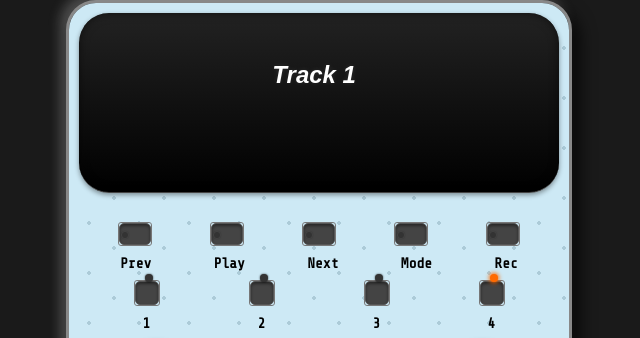
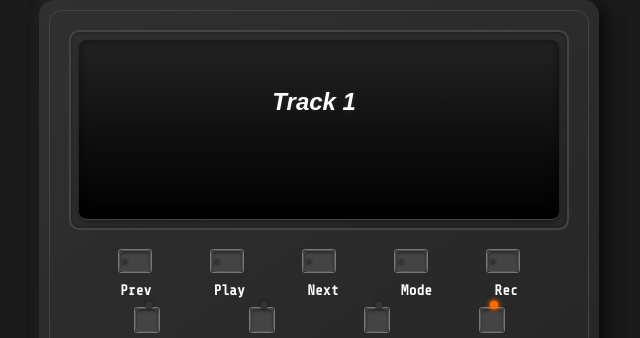
Before and after one commit to samkelisomaseko/retro-player, a plain HTML site: page index.html in a window 1280 px wide. Shown: the top 338 px of the page, without its empty margins (321-961 px from the left). Drawn offline with nearby package versions, Linux system fonts and the light colour scheme; a web font is replaced by a local one.

Commit message:
Update index.html

```diff
--- a/index.html
+++ b/index.html
@@ -3,7 +3,7 @@
 <head>
     <meta charset="UTF-8">
     <meta name="viewport" content="width=device-width, initial-scale=1.0">
-    <title>Shamase Music Player</title>
+    <title>Classic Cassette Music Player By shamase.co</title>
     <link rel="preconnect" href="https://fonts.googleapis.com">
     <link rel="preconnect" href="https://fonts.gstatic.com" crossorigin>
     <link href="https://fonts.googleapis.com/css2?family=Orbitron:wght@400;500;700&family=Roboto+Mono:wght@300;400;500;700&family=Electrolize&family=Iceland&family=Share+Tech+Mono&display=swap" rel="stylesheet">
@@ -22,78 +22,31 @@
             -webkit-tap-highlight-color: transparent; /* Remove tap highlight on mobile */
         }
           /* ====================== Device Container ====================== */
-       /* ====================== Device Container ====================== */
         .device-container {
             width: clamp(300px, 90vw, 500px);
-    padding: 0;
-    background: #000; /* Black screen for display */
-    border-radius: 30px; /* Rounded edges like iPhone */
-    box-shadow:
-        8px 8px 16px rgba(0, 0, 0, 0.7),
-        -6px -6px 12px rgba(200, 200, 200, 0.3); /* Depth effect */
-    position: relative;
-    border: 3px solid #888; /* Visible metallic border */
-    background-image: linear-gradient(145deg, #121212, #1e1e1e); /* Subtle glass-like finish for display */
+             padding: 30px;
+             background: linear-gradient(145deg, #303030, #202020);
+            border-radius: 15px;
+            box-shadow: 8px 8px 16px rgba(0,0,0,0.6), -4px -4px 8px rgba(50,50,50,0.3);
             overflow: hidden;
-    transform-style: preserve-3d;
-}
-
-/* Metallic Edges */
+            transition: box-shadow 0.3s ease, transform 0.2s ease;
+             transform-style: preserve-3d;
+             position: relative;
+        }
+
         .device-container::before {
            content: '';
            position: absolute;
-    top: -5px;
-    left: -5px;
-    right: -5px;
-    bottom: -5px;
-    border-radius: 35px; /* Slightly larger than container */
+           top: 10px;
+           left: 10px;
+           right: 10px;
+           bottom: 10px;
+           border: 1px solid #444;
+           border-radius: 13px;
             z-index: -1;
-    background-color: #cde9f5; /* Slightly adjusted blue to match better */
-    background-image: radial-gradient(#accbd8 2px, transparent 2px), radial-gradient(#accbd8 2px, transparent 2px);
-    background-position: 0 0, 25px 25px;
-    background-size: 50px 50px; /* Improved dotted texture */
-}
-
-
-/* Display Area */
-.device-display {
-    width: 90%;
-    height: 90%;
-    margin: auto;
-    background: linear-gradient(145deg, #0a0a0a, #1f1f1f); /* Glass-like display */
-    border-radius: 25px;
-    box-shadow:
-        inset 2px 2px 6px rgba(255, 255, 255, 0.1),
-        inset -2px -2px 6px rgba(0, 0, 0, 0.7); /* Display depth */
-    position: relative;
-    top: 15px;
-}
-
-/* Button / Ports Simulation */
-.device-container::after {
-    content: '';
-    position: absolute;
-    bottom: -5px;
-    left: 50%;
-    transform: translateX(-50%);
-    width: 80px;
-    height: 8px;
-    border-radius: 4px;
-    background: linear-gradient(145deg, #8c8c8c, #4d4d4d); /* Industrial port simulation */
-    box-shadow:
-        inset 1px 1px 2px rgba(255, 255, 255, 0.3),
-        inset -1px -1px 2px rgba(0, 0, 0, 0.6);
-}
-
-/* Hover Effect */
-.device-container:hover {
-    transform: translateY(-5px) rotateX(1deg) rotateY(1deg);
-    box-shadow:
-        12px 12px 24px rgba(0, 0, 0, 0.9),
-        -8px -8px 16px rgba(255, 255, 255, 0.2);
-}
-
+        }
          /* ====================== Main Screen Styles ====================== */
+
         .screen {
     background: linear-gradient(to bottom, #222, #000); /* Deep glossy screen */
     height: clamp(120px, 35vw, 180px);
@@ -211,7 +164,7 @@
         }
          .playlist-item.active {
            background-color: #333;
-            border-radius: 8px;
+            border-radius: 5px;
          }
         /* ====================== Controls Styles ====================== */
        .controls {
@@ -243,14 +196,14 @@
             font-family: 'Share Tech Mono', monospace;
             transform-style: preserve-3d;
             font-weight: bold;
-             color:#00000;
+             color: white;
        }
         .label {
            font-size: clamp(0.7rem, 1.8vw, 0.9rem);
              font-family: 'Share Tech Mono', monospace;
             transform-style: preserve-3d;
             font-weight: bold;
-            color: #00000;
+            color: white;
         }
           /* ====================== Speaker Styles ====================== */
         .speaker {
@@ -499,7 +452,7 @@
           right: -1px;
          bottom: -1px;
           border: 1px solid #777;
-         border-radius: 30px;
+         border-radius: 3px;
      }
 
          /* ====================== Cassette Display Styles ====================== */
@@ -508,7 +461,7 @@
          color: white;
            padding: clamp(2px, 1vw, 5px);
             text-align: center;
-            border-radius: 30px;
+            border-radius: 3px;
            display: flex;
              justify-content: center;
             align-items: center;
@@ -644,7 +597,7 @@
 .screen {
     position: relative;
     background: linear-gradient(to bottom, #222, #000);
-    border-radius: 30px;
+    border-radius: 8px;
     overflow: hidden;
     box-shadow: inset 0 0 10px rgba(0, 0, 0, 0.5), 0 2px 5px rgba(0, 0, 0, 0.4);
 }
@@ -665,9 +618,12 @@
     padding: 10px;
 }
 .screen-container::before {
-
-    position: absolute;
-
+    content: '';
+    position: absolute;
+    top: 0;
+    left: 0;
+    right: 0;
+    bottom: 0;
     border: 2px solid #444;
     border-radius: 10px;
     box-shadow: inset 0 0 5px rgba(0, 0, 0, 0.4);
@@ -1098,7 +1054,7 @@
             </div>
               <div class="cassette-display metallic-border" onclick="importMusic()">
                 <img src="cassette.jpg" alt="Cassette Icon">
-                  Insert cassette
+                  Insert Cassette
              </div>
              <div class="cassette-slot">
                 <div class="slot-cover"></div>
```
Lines whose indentation alone changed are shown as unchanged.
